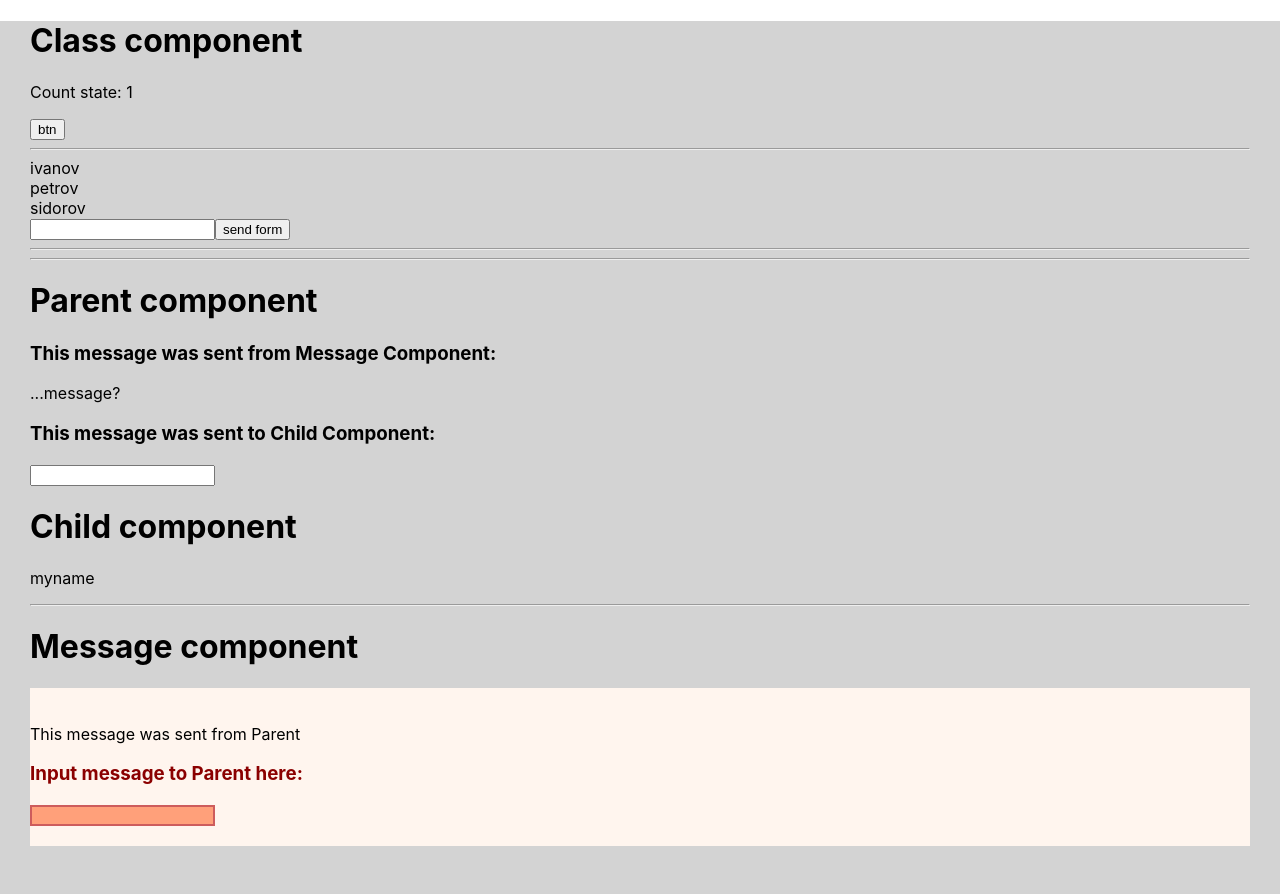
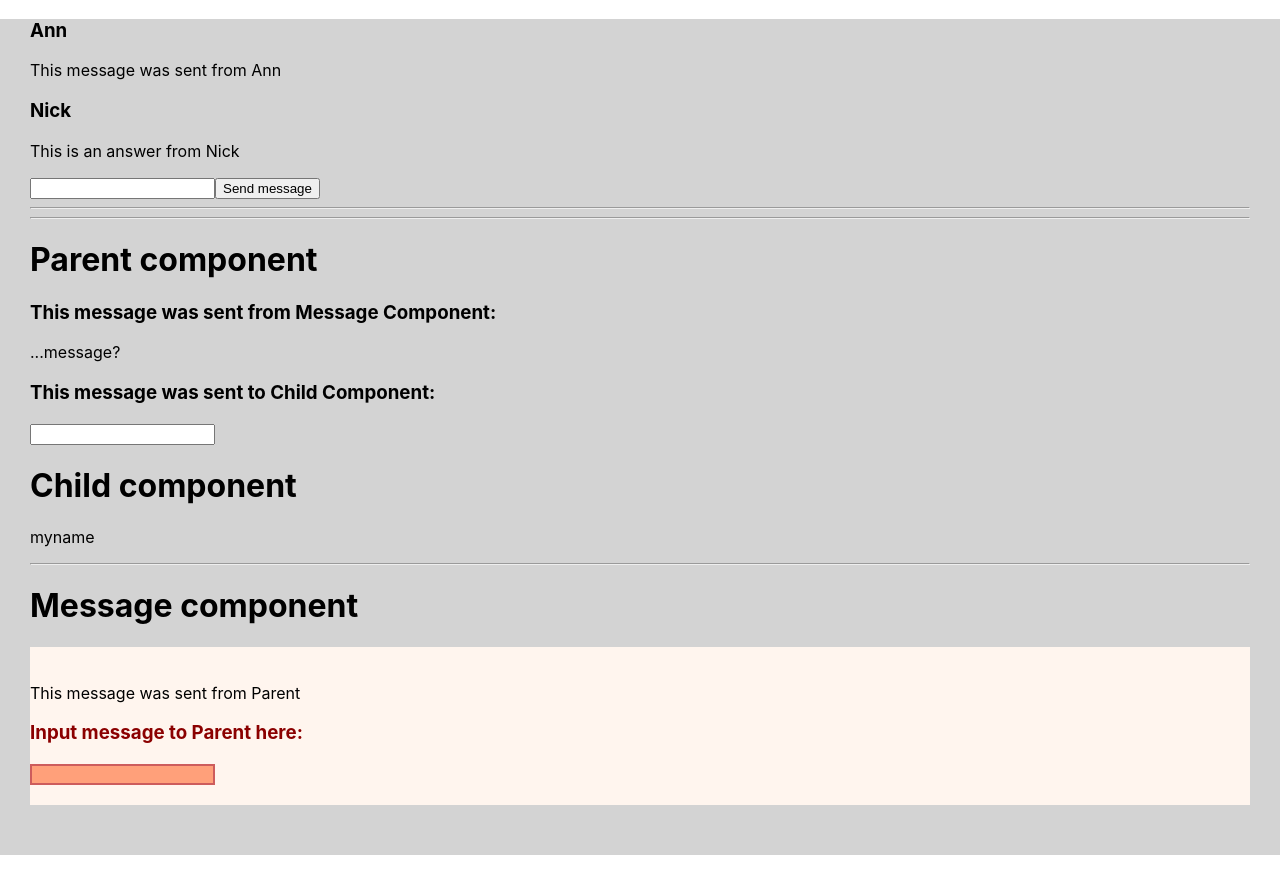
Before and after one commit to GriKate/React-GB, a React (Create React App) app: page / in a window 1280 px wide. After the commit the page ends 855 px from the top, so only its background shows below. Built offline with nearby package versions, Linux system fonts and the light colour scheme.

Commit message:
add form to input new messages. Render all messages after input message

```diff
--- a/src/App.jsx
+++ b/src/App.jsx
@@ -5,27 +5,64 @@ import { Count as CountClass } from './class-components/Count';
 import { Count } from './components/Count';
 import { Child } from './components/Child';
 import { Message } from './components/message/Message';
-import {useState} from 'react';
+import {useEffect, useState} from 'react';
 import './index.css';
 
 
-function App() {
+function App({messages, addMessage}) {
   const [newName, setName] = useState('myname')
   const [childMessage, setChildMessage] = useState('This message was sent from Parent')
   const [parentMessage, setParentMessage] = useState('...message?')
+  const [messageList, setMessageList] = useState([])
+  const [newMessage, setNewMessage] = useState("")
+
+  console.log(messages)
 
   const handleChangeName = (e) => {
     setName(e.target.value)
   }
 
+  useEffect(() => {
+    setMessageList(messages)
+  }, [])
+
+  const handleSetMessage = (e) => {
+    e.preventDefault()
+
+    let messageText = e.target[0].value
+    const inputMessage = {author: 'Sue', text: messageText};
+
+    // изменяем стейт для перерендера через useEffect
+    setNewMessage(inputMessage)
+
+    // передаём в родительскую ф-ию inputMessage
+    // если передать newMessage из стейта, новое сообщение отобразится только при след. рендере
+    addMessage(inputMessage)
+
+    console.log(messages)
+    console.log(messageList)
+    e.target[0].value = ''
+  }
+
   return (
     <div className="App">
+      {messageList.map((el, idx) =>
+        el ?
+        <div key={idx}>
+          <h3 key={el.author.idx}>{el.author}</h3>
+          <p key={el.text.idx}>{el.text}</p>
+        </div> : null)
+      }
+      <form onSubmit={handleSetMessage}>
+        <input type="text" onChange={value => setMessageList}></input>
+        <button>Send message</button>
+      </form>
       {/* <Form /> */}
       {/* <CountClass count={1}/> */}
-      <h1>Class component</h1>
+      {/* <h1>Class component</h1>
       <Count name="geekbrains" />
       <hr />
-      <FormClass />
+      <FormClass /> */}
       <hr />
       <hr />
       <h1>Parent component</h1>
@@ -37,7 +74,10 @@ function App() {
       <Child name={newName}/>
       <hr />
       <h1>Message component</h1>
-      <Message message={childMessage} handleChangeMessage={setParentMessage} />
+      <Message
+        message={childMessage}
+        handleChangeMessage={setParentMessage}
+        renderMessages={messageList} />
     </div>
   );
 }
--- a/src/components/message/Message.jsx
+++ b/src/components/message/Message.jsx
@@ -1,6 +1,6 @@
 import style from './Message.module.css'
 
-export const Message = ({message, handleChangeMessage}) => {
+export const Message = ({message, handleChangeMessage, messagesList}) => {
     const handleClick = () => {
         handleChangeMessage('This message was sent from Message Component')
     }
@@ -10,6 +10,8 @@ export const Message = ({message, handleChangeMessage}) => {
     }
 
     return <div className={style.message}>
+        {/* {messagesList} */}
+        {/* {messagesList.map((el) => <p>{el}</p>)} */}
         <div>
             <p className="parent-message">{message}</p>
         </div>
--- a/src/index.js
+++ b/src/index.js
@@ -16,10 +16,19 @@ import App from './App';
 //   return <div>my first elem</div>
 // }
 
+const messages = [
+    {author: 'Ann', text:'This message was sent from Ann'},
+    {author: 'Nick', text:'This is an answer from Nick'}
+  ]
+// const messages = []
+// console.log(typeof messages)
 
+function addMessage(message) {
+    messages.push(message)
+}
 
 // до 18 версии был метод рендер, теперь createRoot
 const root = ReactDOM.createRoot(document.getElementById('root'));
-root.render(<App />);
+root.render(<App messages={messages} addMessage={addMessage} />);
 
 // root.render(element());
```
